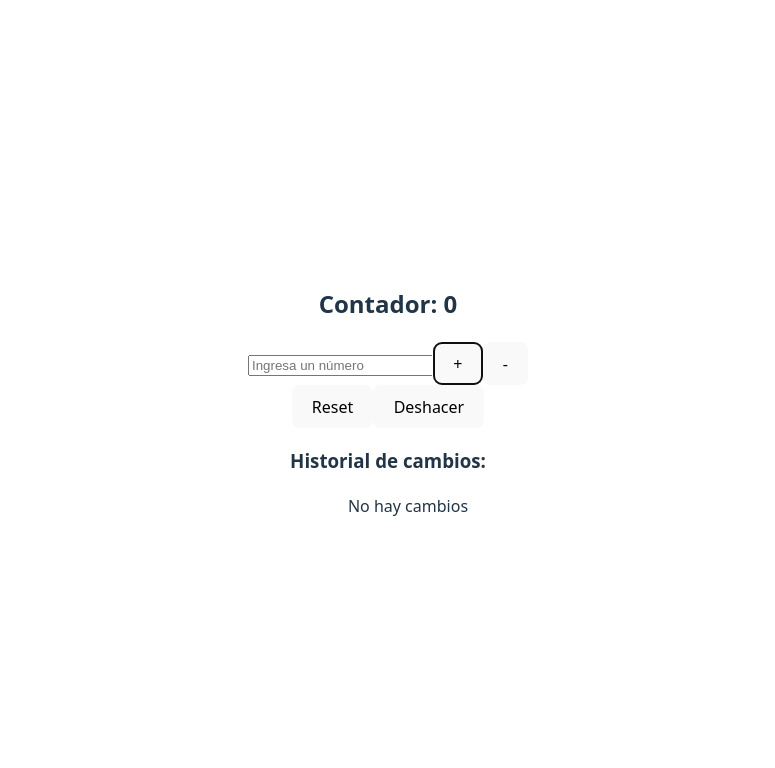
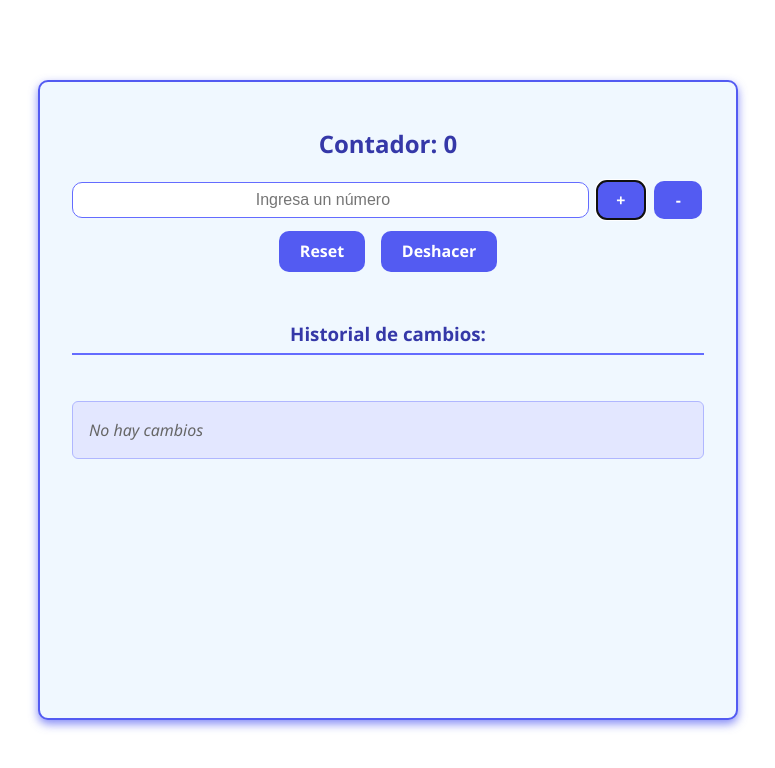
Before and after one commit to AmeghanFG/M6_IntroduccionAReact_Entregables, a React (Vite) app in the folder M6-6_Hooks-avanzados-en-React/: page / in a window 1280 px wide. Shown: the top 768 px of the page, without its empty margins (252-1027 px from the left). Built offline with nearby package versions, Linux system fonts and the light colour scheme.

Commit message:
Agregando estilos

```diff
--- a/M6-6_Hooks-avanzados-en-React/src/App.css
+++ b/M6-6_Hooks-avanzados-en-React/src/App.css
@@ -3,4 +3,147 @@
   margin: 0 auto;
   padding: 2rem;
   text-align: center;
+  font-family: 'Segoe UI', Tahoma, Verdana, sans-serif;
 }
+
+/* Reset box model y quitar márgenes/paddings por defecto */
+body {
+  margin: 0;
+  padding: 0;
+  box-sizing: border-box;
+}
+
+/* Contenedor principal */
+#contenedor-juego {
+  width: 70vw;
+  max-width: 700px;
+  min-width: 320px;
+  height: 80vh;
+  margin: 1rem auto;
+  padding: 1.5rem 2rem;
+  border: 2px solid #535bf2;
+  border-radius: 10px;
+  background-color: aliceblue;
+  box-shadow: 0 4px 10px rgba(83, 91, 242, 0.7);
+  text-align: center;
+  display: flex;
+  flex-direction: column;
+  gap: 1rem;
+  box-sizing: border-box;
+  overflow: hidden;
+}
+
+/* Contador */
+h2 {
+  color: #3538a8;
+  margin-bottom: 1rem;
+  font-weight: 800;
+  height: 4%;
+  flex-shrink: 0; /* No reducir su tamaño */
+}
+
+#formulario {
+  min-height: 10%;
+  flex-shrink: 0;
+}
+
+/* Contenedor del input y botones + y - */
+#contedor-input-botones-mas-menos {
+  display: flex;
+  justify-content: center;
+  align-items: center;
+  margin-bottom: 0.7rem;
+  border-radius: 8px;
+}
+
+/* Input número */
+input[type="number"] {
+  flex-grow: 1; /* Ocipa el espacio disponible */
+  max-width: none;
+  min-width: 50%;
+  padding: 0.5rem 0.7rem;
+  border: 1px solid #646cff;
+  border-radius: 10px;
+  text-align: center;
+  font-size: 1rem;
+  transition: border-color 0.3s ease;
+  margin: 0;
+}
+
+input[type="number"]:focus {
+  border-color: #3538a8;
+  box-shadow: 0 0 5px #3538a8cc;
+}
+
+/* Botones + y - */
+#contedor-input-botones-mas-menos button {
+  flex-shrink: 0;
+  font-weight: 900;
+  color: white;
+  background-color: #535bf2;
+  border: none;
+  border-radius: 10px;
+  cursor: pointer;
+  width: 3rem;
+  padding: 0.5rem 0;
+  margin-right: 0.1rem;
+  transition: background-color 0.3s ease;
+}
+
+button {
+  margin: 0 0.5rem;
+  padding: 0.6rem 1.3rem;
+  font-weight: 600;
+  color: white;
+  background-color: #535bf2;
+  border: none;
+  border-radius: 10px;
+  cursor: pointer;
+  transition: background-color 0.3s ease;
+}
+
+button:hover {
+  background-color: #3f44cb;
+}
+
+/* Título del historial de cambios */
+h3 {
+  border-bottom: 2px solid #646cff;
+  padding-bottom: 0.3rem;
+  margin-top: 2rem;
+  color: #3538a8;
+  font-weight: 700;
+}
+
+/* <ul> Historial del contador */
+ul {
+  list-style: none;
+  color: #646cff;
+  padding-left: 1rem;
+  max-height: 70%;
+  overflow-y: auto;
+  text-align: left;
+  margin-top: 0.75rem;
+  background-color: #e3e7ff;
+  border-radius: 6px;
+  border: 1px solid #b0b7ff;
+  box-sizing: border-box;
+}
+
+ul li {
+  text-align: center;
+  padding: 0.3rem 0.5rem;
+  font-size: 0.95rem;
+  border-bottom: 1px solid #b0b7ff;
+}
+
+ul li:last-child {
+  border-bottom: none;
+}
+
+/* Mensaje cuando no hay cambios */
+p {
+  color: #666;
+  font-style: italic;
+  margin-top: 1rem;
+}
--- a/M6-6_Hooks-avanzados-en-React/src/CounterGame.jsx
+++ b/M6-6_Hooks-avanzados-en-React/src/CounterGame.jsx
@@ -106,6 +106,7 @@ const CounterGame = () => {
   return ( // Interfaz
     <section id='contenedor-juego'>
       <h2>Contador: {state.count}</h2>
+      <div id='formulario'>
         <div id='contedor-input-botones-mas-menos'>
           <input
             type='number'
@@ -118,6 +119,7 @@ const CounterGame = () => {
         </div>
         <button onClick={handleReset}>Reset</button>
         <button onClick={handleUndo}>Deshacer</button>
+      </div>
       <h3>Historial de cambios:</h3>
       <ul>
         {
```
Lines whose indentation alone changed are shown as unchanged.
